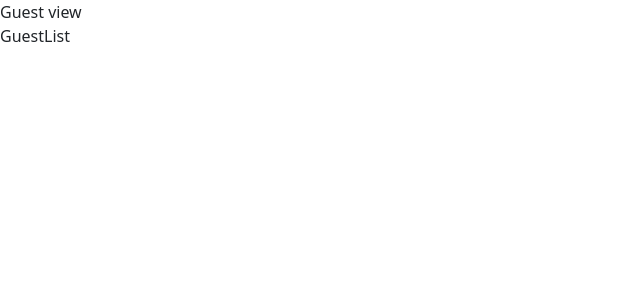
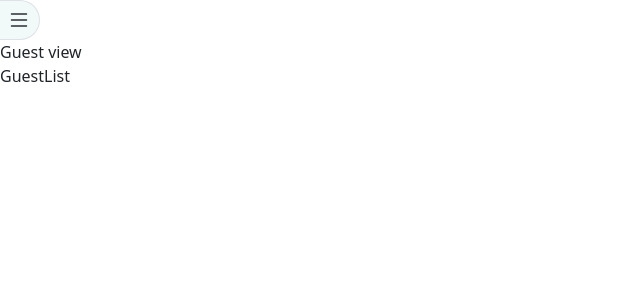
Before and after one commit to maurihed/boda-ui, a Vue app: page /guests in a window 1280 px wide. Shown: the top 300 px of the page, without its empty margins (0-640 px from the left). Built offline with nearby package versions, Linux system fonts and the light colour scheme.

Commit message:
Adding sidenav drawer

```diff
--- a/package.json
+++ b/package.json
@@ -12,6 +12,7 @@
     "@popperjs/core": "^2.9.3",
     "@types/bootstrap": "^5.1.0",
     "bootstrap": "^5.1.0",
+    "bootstrap-icons": "^1.5.0",
     "core-js": "^3.6.5",
     "vue": "^2.6.11",
     "vue-class-component": "^7.2.6",
--- a/src/App.vue
+++ b/src/App.vue
@@ -1,5 +1,25 @@
 <template>
-  <div id="app">
-    <router-view/>
+  <div class="d-flex" id="app">
+    <SideNav class="flex-shrink-0 h-100"/>
+    <div class="content flex-grow-1 h-100 encapsulated-mt">
+      <router-view/>
+    </div>
   </div>
 </template>
+<script lang="ts">
+import Vue from 'vue';
+import Component from 'vue-class-component';
+import SideNav from '@/components/layout/SideNav.vue';
+
+@Component({ components: { SideNav } })
+export default class App extends Vue {}
+</script>
+<style lang="scss" scoped>
+#app {
+  width: 100vw;
+  height: 100%;
+}
+.encapsulated-mt {
+  padding-top: 40px;
+}
+</style>
--- a/src/assets/_variables.scss
+++ b/src/assets/_variables.scss
@@ -0,0 +1,5 @@
+
+$sideNav-width: 220px;
+$sideNav-background: #f2f9f9;
+
+$primary: #42c3aa;
--- a/src/assets/main.scss
+++ b/src/assets/main.scss
@@ -1,2 +1,6 @@
 @import "./variables";
 @import "bootstrap/scss/bootstrap.scss";
+
+body, html {
+  height: 100%;
+}
--- /dev/null
+++ b/src/components/layout/SideNav.vue
@@ -0,0 +1,55 @@
+<template>
+  <div
+    class="d-flex flex-column SideNav border-end position-absolute"
+    :class="{'opened': isDrawerOpen}"
+  >
+    <div class="SideNav__header position-absolute border">
+      <button @click="isDrawerOpen = !isDrawerOpen" class="btn p-0">
+        <i class="bi bi-x-circle-fill" v-if="isDrawerOpen"></i>
+        <i class="bi bi-list" v-else></i>
+      </button>
+    </div>
+    <DrawerMenu class="flex-grow-1" />
+    <DrawerProfile class="border-top flex-shrink-0" />
+  </div>
+</template>
+<script lang="ts">
+import Vue from 'vue';
+import Component from 'vue-class-component';
+import DrawerMenu from '@/components/ui/DrawerMenu.vue';
+import DrawerProfile from '@/components/ui/DrawerProfile.vue';
+
+@Component({ name: 'SideNav', components: { DrawerMenu, DrawerProfile } })
+export default class SideNav extends Vue {
+  private isDrawerOpen = false;
+}
+</script>
+<style lang="scss" scoped>
+  @import "../../assets/variables";
+  .SideNav {
+    width: $sideNav-width;
+    background: $sideNav-background;
+    left: -220px;
+    padding-top: 40px;
+    &__header {
+      left: calc(#{$sideNav-width} - 1px);
+      top: 0;
+      background: $sideNav-background;
+      border-radius: 0 2rem 2rem 0;
+      width: 41px;
+      height: 40px;
+      display: flex;
+      justify-content: center;
+      align-content: center;
+      border-left: 0 !important;
+      button {
+        font-size: 1.5rem;
+        display: flex;
+        align-items: center;
+      }
+    }
+    &.opened {
+      left: 0;
+    }
+  }
+</style>
--- /dev/null
+++ b/src/components/ui/DrawerMenu.vue
@@ -0,0 +1,16 @@
+<template>
+  <div class="drawerMenu">
+    <ul class="list-group">
+      <MenuItem class="mb-2" route="Dashboard" route-name="Inicio" />
+      <MenuItem route="Guests" route-name="Invitados" />
+    </ul>
+  </div>
+</template>
+<script lang="ts">
+import Vue from 'vue';
+import Component from 'vue-class-component';
+import MenuItem from './MenuItem.vue';
+
+@Component({ name: 'DrawerMenu', components: { MenuItem } })
+export default class DrawerMenu extends Vue {}
+</script>
--- /dev/null
+++ b/src/components/ui/DrawerProfile.vue
@@ -0,0 +1,16 @@
+<template>
+  <div class="drawerProfile p-3 text-center">
+    <!-- <i class="bi bi-person-circle"></i>
+    <span>Mauricio Hernandez</span> -->
+    <button class="btn btn-primary py-2 px-3 text-white fw-bold">
+      <i class="bi bi-box-arrow-in-left me-2"></i> Cerrar session
+    </button>
+  </div>
+</template>
+<script lang="ts">
+import Vue from 'vue';
+import Component from 'vue-class-component';
+
+@Component({ name: 'DrawerProfile' })
+export default class DrawerProfile extends Vue {}
+</script>
--- /dev/null
+++ b/src/components/ui/MenuItem.vue
@@ -0,0 +1,70 @@
+<template>
+  <router-link
+    :to="{name: route}"
+    v-slot="{ href, navigate, isExactActive }"
+    custom
+  >
+    <li :class="{'active': isExactActive }" class="px-3 position-relative">
+      <span class="position-absolute link-decorator"></span>
+      <a
+        class="text-decoration-none py-2 d-inline-block w-100 ps-3 encapsulated-rounded"
+        :href="href"
+        @click="navigate"
+      >
+        <i class="bi bi-gift me-4 font-weight-bold"></i>
+        <span>{{routeName}}</span>
+      </a>
+    </li>
+  </router-link>
+</template>
+<script lang="ts">
+import Vue from 'vue';
+import Component from 'vue-class-component';
+import { Prop } from 'vue-property-decorator';
+
+@Component({ name: 'MenuItem' })
+export default class MenuItem extends Vue {
+  @Prop({ default: 'Inicio' }) private route: string|undefined;
+
+  @Prop({ default: '' }) private routeName: string|undefined;
+}
+</script>
+
+<style lang="scss" scoped>
+  li {
+    .link-decorator {
+      left: 0;
+      display: inline-block;
+      width: 5px;
+      height: 20px;
+      border-radius: 0 4px 4px 0;
+      padding-left: -2rem;
+      top: 50%;
+      transform: translateY(-50%);
+    }
+    a {
+      color: #a6b0bb;
+      font-weight: bold;
+      &.encapsulated-rounded {
+        border-radius: .5rem;
+      }
+    }
+    i {
+      color: #a6b0bb;
+    }
+    &.active {
+      .link-decorator {
+        background: var(--bs-primary);
+      }
+    }
+    &.active, &:hover {
+      a {
+        background: #def3ee;
+        color: #222222;
+      }
+      i {
+        color: var(--bs-primary)
+      }
+    }
+  }
+</style>
--- a/src/main.ts
+++ b/src/main.ts
@@ -4,6 +4,7 @@ import router from './router';
 import store from './store';
 import './assets/main.scss';
 import 'bootstrap';
+import 'bootstrap-icons/font/bootstrap-icons.css';
 
 Vue.config.productionTip = false;
 
--- a/src/router/index.ts
+++ b/src/router/index.ts
@@ -6,7 +6,8 @@ Vue.use(VueRouter);
 const routes: Array<RouteConfig> = [
   {
     path: '/',
-    redirect: '/guests',
+    name: 'Dashboard',
+    component: () => import('../views/Dashboard.vue'),
   },
   {
     path: '/guests',
--- /dev/null
+++ b/src/views/Dashboard.vue
@@ -0,0 +1,13 @@
+<template>
+  <div class="dashboard">
+    Inicio
+  </div>
+</template>
+<script lang="ts">
+import Vue from 'vue';
+import Component from 'vue-class-component';
+import GuestList from '@/components/guests/GuestList.vue';
+
+@Component({ name: 'DashboardView', components: { GuestList } })
+export default class DashboardView extends Vue {}
+</script>
```
Also changed, not shown: src/components/layout/AppHeader.vue (deleted), 1 other file (tests, documents, lock files or other folders).
